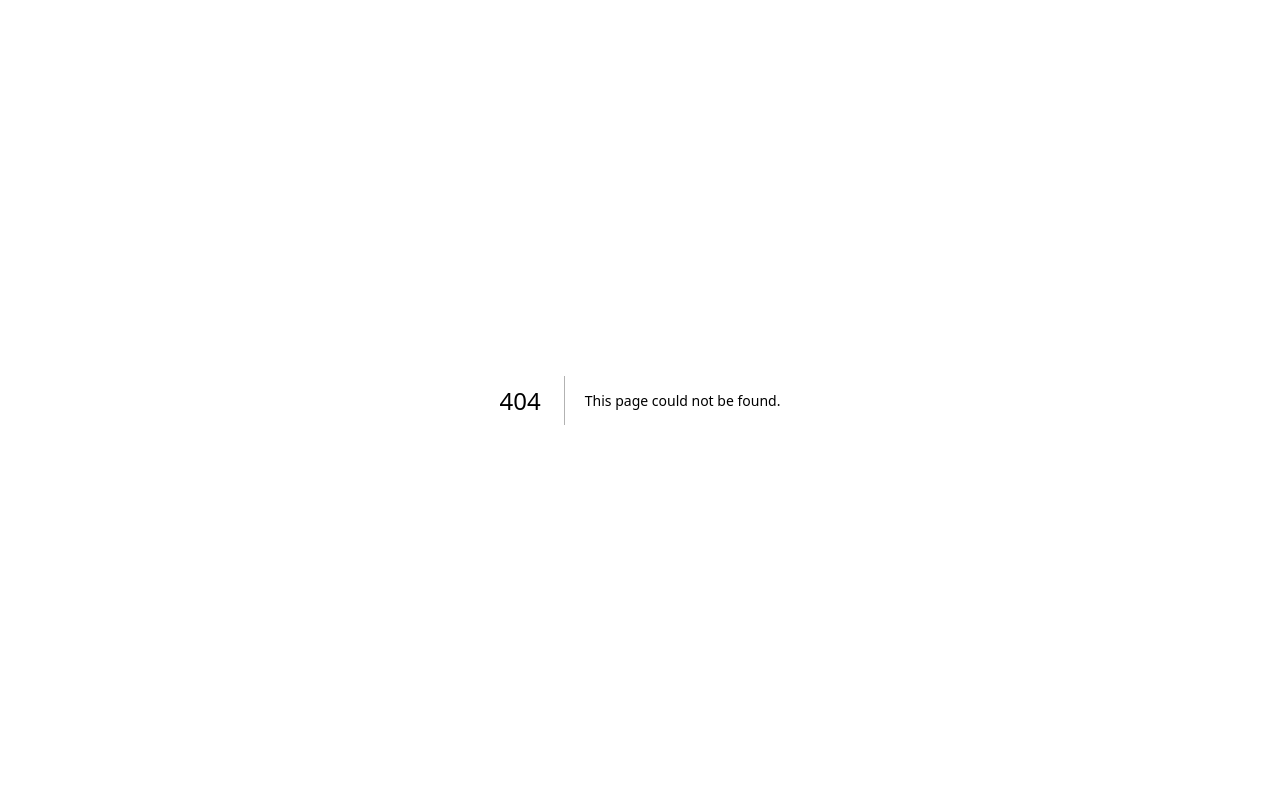
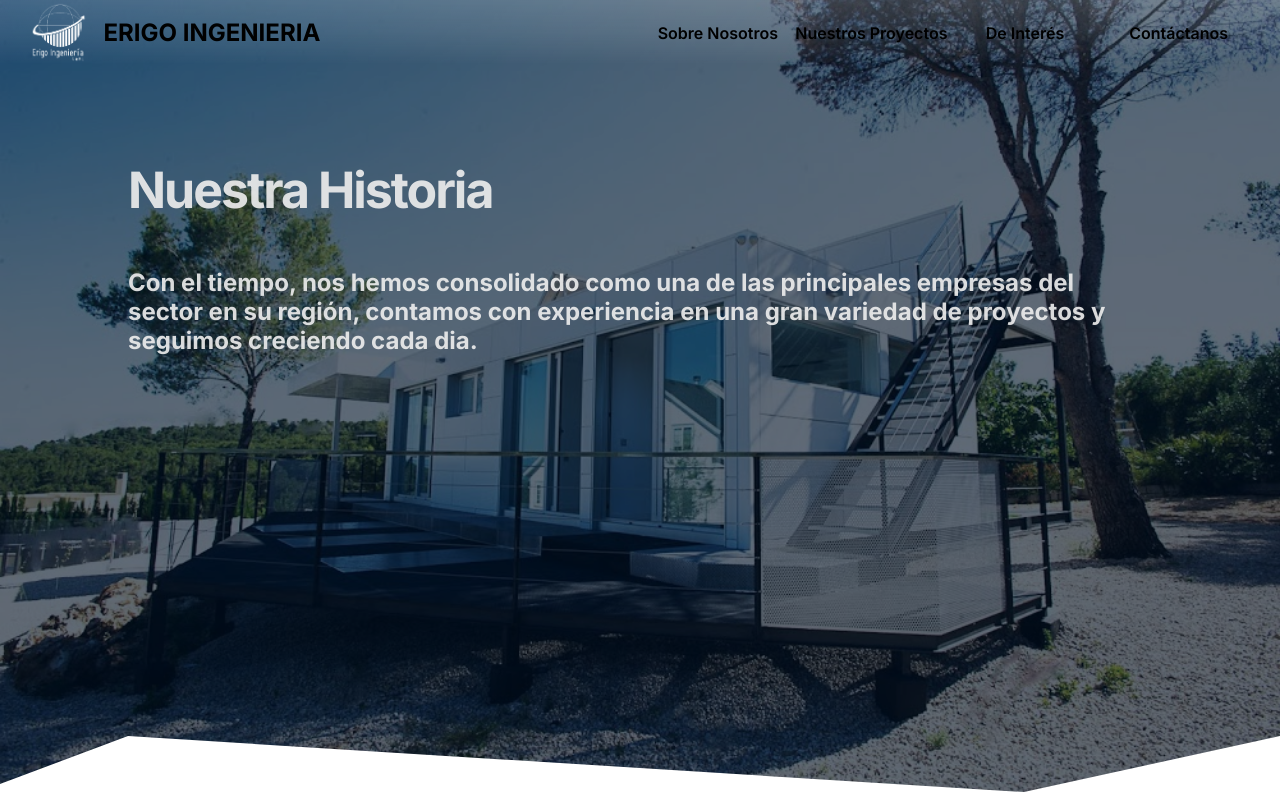
Before and after one commit to erickperejil/Erigo-Pagina-Web, a Next.js app: page /proyectos in a window 1280 px wide. Before the commit this address had no page. Shown: the top 800 px of the page. Built offline with nearby package versions, Linux system fonts and the light colour scheme.

Commit message:
Proyectos Seccion

```diff
--- a/src/app/page.module.css
+++ b/src/app/page.module.css
@@ -466,7 +466,7 @@
 
 .vista2ServiciosFila{
   /* border: 2px solid red; */
-  height: 68%;
+  height: 75%;
   width: 100%;
   display: flex;
   flex-direction: row;
@@ -579,7 +579,7 @@
   width: 21%;
   display: flex;
   flex-direction: column-reverse;
-  box-shadow: 9px 13px 20px #00000078;
+  box-shadow: 5px 5px 20px #00000078;
   border-radius: 15px;
 }
 
@@ -630,7 +630,6 @@ height: 70%;
   background-position: center;
   background-repeat: no-repeat;
   background-size: cover;
-  background-color: #001124;
 }
 
 .obraImagenInverse{
@@ -638,14 +637,14 @@ height: 70%;
   height: 100%;
   /* border: 2px solid darkslategrey; */
   display: flex;
+  justify-content: flex-start;
   align-items: center;
-  justify-content: flex-end;
   background-image: url(/img/ObraEjemplo.png);
   background-position: center;
   background-repeat: no-repeat;
   background-size: cover;
-  background-color: #001124;
   transform: scaleX(-1);
+
 }
 
 .obraDescripcion, .obraDescripcionInverse{
@@ -752,7 +751,7 @@ height: 70%;
 
 .horariosH2{
   /* border: 2px solid blue; */
-  margin-bottom: 10px;
+  margin-bottom: 14px;
 }
 
 .iconosContactos{
@@ -875,3 +874,51 @@ height: 70%;
 /* height: 31vh;
 top: 0vh;
 left: -18%; */
+
+/* Proyectos Segunda Pagina */
+
+.main2{
+  background-color: white;
+  width: 100%;
+  overflow: hidden;
+  height: 300vh;
+}
+
+.cardIntroduccion2{
+  display: flex;
+  flex-direction: column;
+  justify-content: space-evenly;
+}
+
+.LineaTiempo2{
+  height: 100%;
+  width: 100%;
+  background-color: rgb(146, 146, 146);
+  display: flex;
+  justify-content: space-between;
+  clip-path: polygon(49% 0, 51% 0, 51% 80%, 49% 80%)
+}
+
+.vista2{
+  display: flex;
+    flex-direction: column;
+    justify-content: space-between;
+}
+
+.proyecto2{
+  height: 100%;
+  width: 49.4%;
+  background-color: white;
+  position: absolute;
+  height: 190vh;
+  top: 110vh;
+  z-index: 400;
+}
+
+.proyectoHidder{
+  width: 100%;
+  height: 72vh;
+  background-color: #065569ff;
+  position: fixed;
+  z-index: 100;
+}
--- /dev/null
+++ b/src/app/proyectos/page.tsx
@@ -0,0 +1,70 @@
+import styles from "../page.module.css";
+import Image from "next/image";
+import { FontAwesomeIcon } from '@fortawesome/react-fontawesome';
+import { faWhatsapp, faInstagram, faFacebookSquare } from '@fortawesome/free-brands-svg-icons';
+import { faEnvelope,faLocationDot,faChevronLeft, faChevronRight,faHelmetSafety, faCompassDrafting,faClipboardCheck, faPersonChalkboard } from '@fortawesome/free-solid-svg-icons';
+
+export default function proyectos() {
+
+
+    return (
+        <main className={styles.main2}>
+
+            <div className={styles.proyectoHidder}> </div>
+
+            <nav className={styles.tituloNav}>
+                <div className={styles.tituloLogo}>
+                <Image
+                    src="/img/Erigo-logo.png"
+                    alt="Erigo Logo"
+                    className={styles.erigoLogo}
+                    width={100}
+                    height={100}
+                    priority
+                />
+                </div>
+                <div className={styles.tituloTitulo}>
+                <h2>ERIGO INGENIERIA</h2>
+                </div>
+                <div className={styles.navSegmentos}>
+                <div className={styles.segmento}>
+                    <h4 className={styles.segmentoTexto}>Sobre Nosotros</h4>
+                </div>
+                <div className={styles.segmento}>
+                    <h4 className={styles.segmentoTexto}>Nuestros Proyectos</h4>
+                </div>
+                <div className={styles.segmento}>
+                    <h4 className={styles.segmentoTexto}>De Interés</h4>
+                </div>
+                <div className={styles.segmento}>
+                    <h4 className={styles.segmentoTexto}>Contáctanos</h4>
+                </div>
+                </div>
+            </nav>
+
+            <section className={styles.vistaPrincipal} style={{zIndex:'500', position: 'absolute'}}>
+                <div className={styles.imagenFondo}>
+                <div className={styles.fondoFilter} style={{backgroundColor: '#0011249e'}}></div>
+                </div>
+                <div className={styles.cardIntroduccion}>
+                <h1 className={styles.introduccionTexto} style={{display: 'flex', marginBottom:'6vh', color:'#ededede8'}}>
+                    Nuestra Historia
+                </h1>
+                <h2 style={{color:'#ededede8'}}>
+                Con el tiempo, nos hemos consolidado como una de las principales empresas del sector en su región, contamos con experiencia en una gran variedad de proyectos y seguimos creciendo cada dia.
+                </h2>
+                </div>
+                <div className={styles.mainFooter} style={{backgroundColor: 'white'}}></div>
+            </section>
+
+            <div className={styles.vista2Titulo} style={{marginLeft:'0', height: '10vh',zIndex: '200',backgroundColor: 'white',paddingLeft: '4%', top:'100vh', position:'absolute'}}>
+                <h1 className={styles.tituloVista2}>Erigo Ingenieria</h1>
+                </div>
+                <section className={styles.LineaTiempo2}>
+                </section>
+                <div className={styles.proyecto2}></div>
+                <div className={styles.proyecto2} style={{right:'0'}}></div>
+                <div className={styles.mainFooter} style={{bottom:'-200%', position: 'absolute', zIndex:'1000', height:'5%'}}></div>
+        </main>
+    )
+};
```
Also changed, not shown: src/app/page.tsx (+10 -8 lines).
